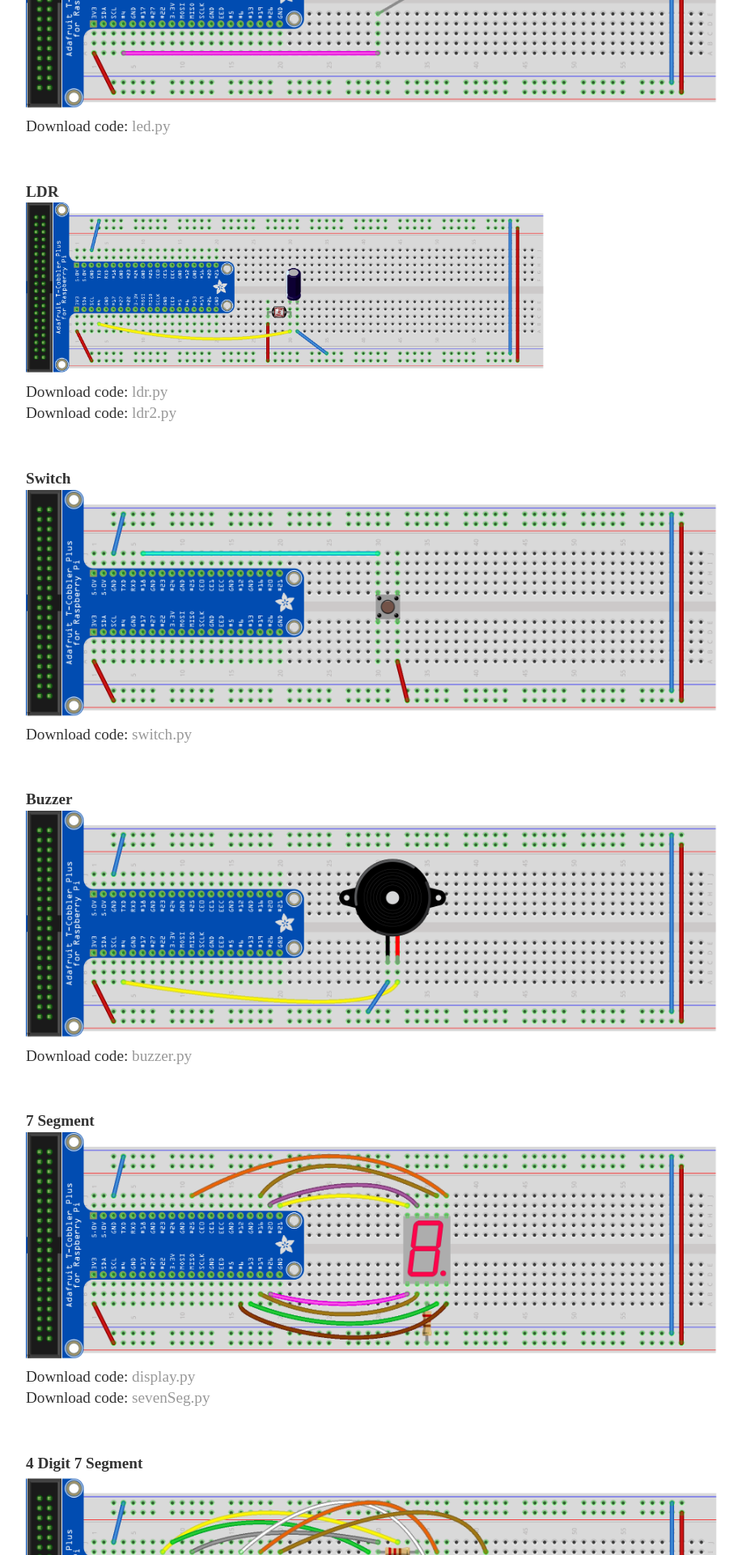
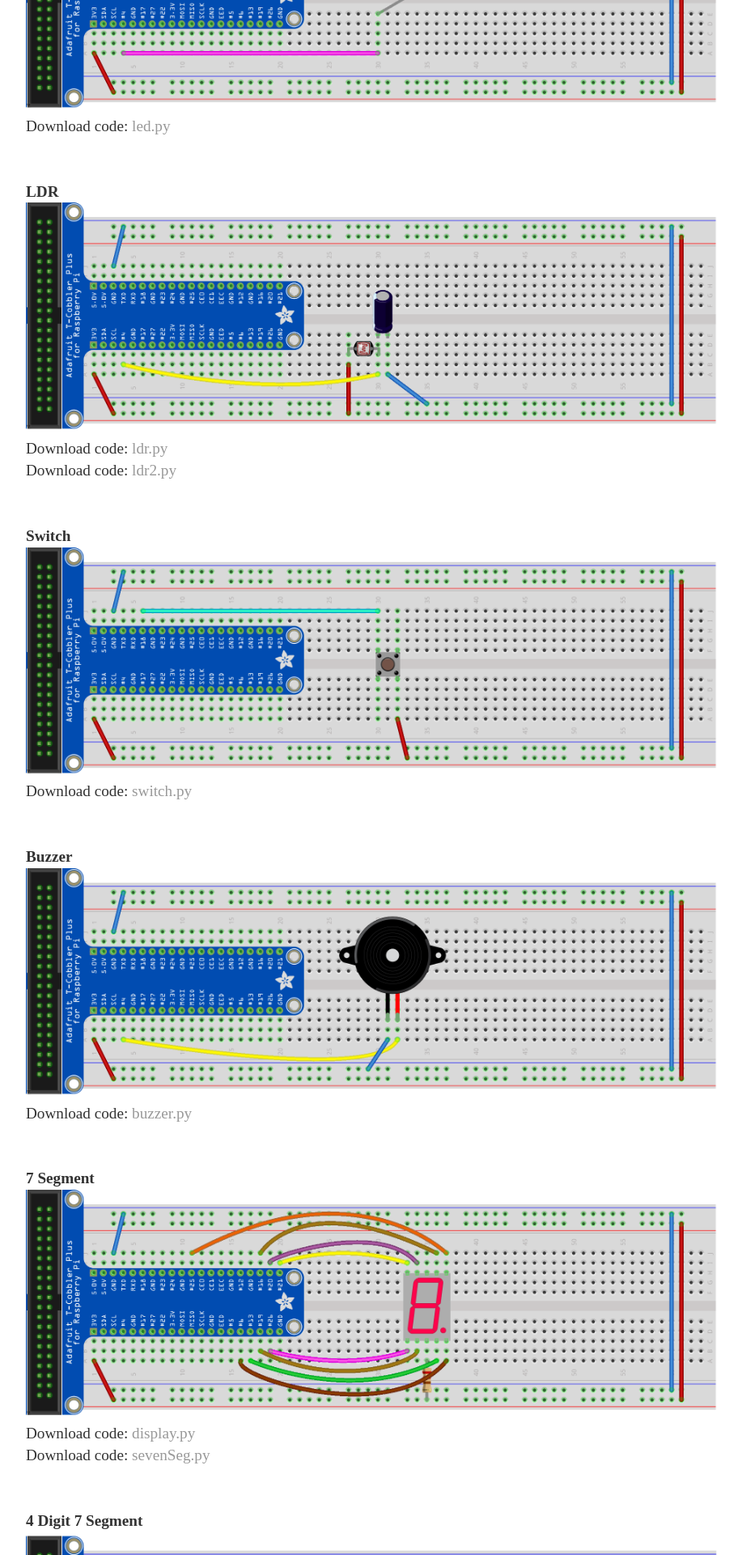
Before and after one commit to lets-code-p/lets-code-p.github.io, a Jekyll site: the page built from teaching/index.html, in a window 1280 px wide. Shown: the part 1224-3144 px from the top of the page at 81% size, without its empty margins (200-1117 px from the left). Built offline with Jekyll 4.4.1, drawn with Linux system fonts in a browser that asks for light colours.

Commit message:
fix style

```diff
--- a/teaching/index.html
+++ b/teaching/index.html
@@ -25,7 +25,7 @@ title: Pi Workshop - teaching material
         <li>Download code: <a href="./code/led.py">led.py</a></li>
         <br><br>
         <li><b>LDR</b></li>
-        <li><img style="max-width:75%" class="schematic" src="./schematics/ldr.png"></li>
+        <li><img class="schematic" src="./schematics/ldr.png"></li>
         <li>Download code: <a href="./code/ldr.py">ldr.py</a></li>
         <li>Download code: <a href="./code/ldr2.py">ldr2.py</a></li>
         <br><br>
```
